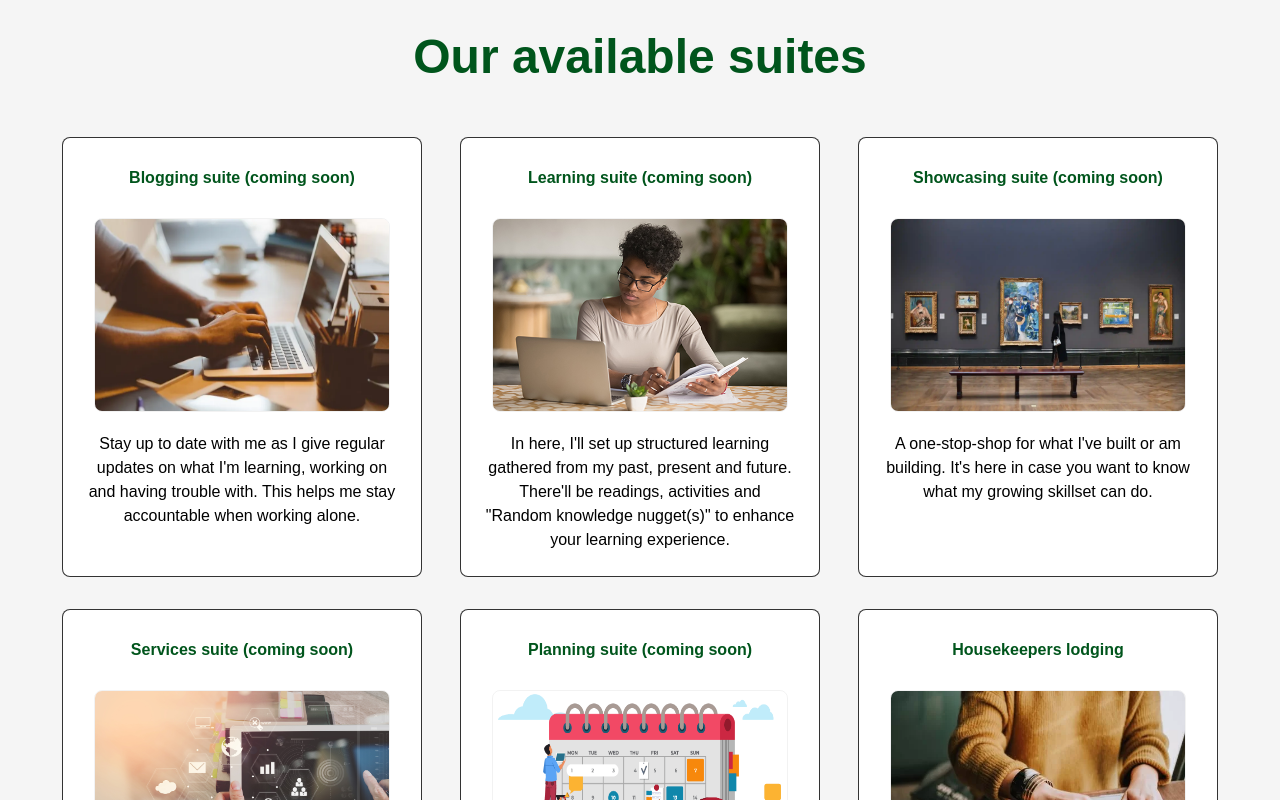
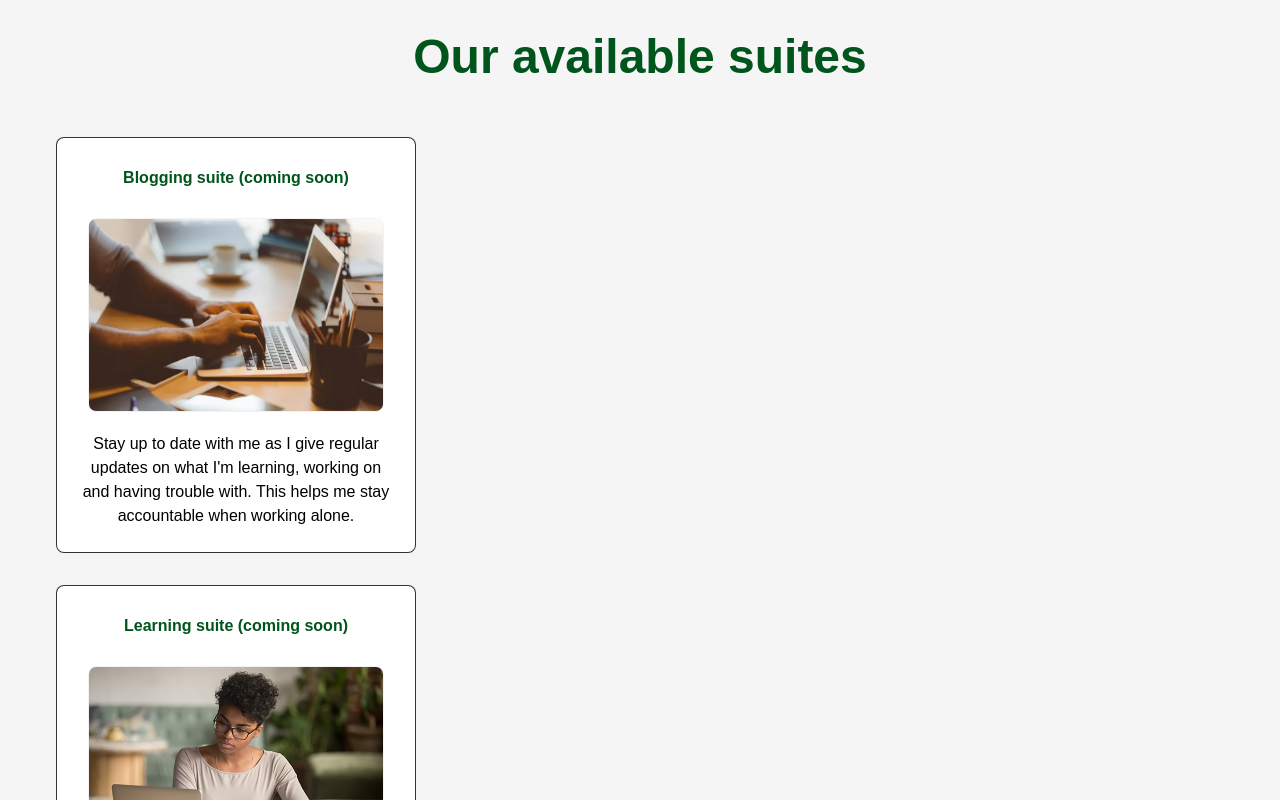
Before and after one commit to danriley11/DansDevDen, a React (Vite) app: page / in a window 1280 px wide. Shown: the part 1460-2260 px from the top of the page. Built offline with nearby package versions, Linux system fonts and the light colour scheme.

Commit message:
Extend FlexDiv styled component

```diff
--- a/src/components/blocks/FlexDiv.styles.ts
+++ b/src/components/blocks/FlexDiv.styles.ts
@@ -1,10 +1,18 @@
 import styled from 'styled-components';
 import { irisGreen } from '../core/colours';
 
-export const FlexDivContainer = styled.div`
+type FlexDivContainerProps = {
+  flexWrap?: string;
+  flexDirection?: string;
+  justifyContent?: string;
+  alignContent?: string;
+};
+export const FlexDivContainer = styled.div<FlexDivContainerProps>`
   display: flex;
-  flex-wrap: wrap;
-  justify-content: space-evenly;
+  flex-wrap: ${({ flexWrap = 'wrap' }) => flexWrap};
+  flex-direction: ${({ flexDirection = 'column' }) => flexDirection};
+  justify-content: ${({ justifyContent = 'inherit' }) => justifyContent};
+  align-content: ${({ alignContent = 'inherit' }) => alignContent};
 
   & div:hover {
     cursor: pointer;
```
